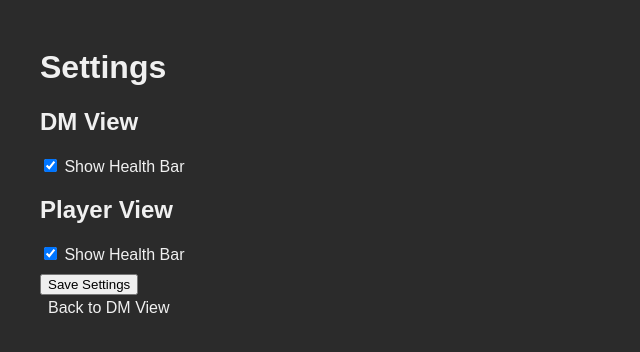
After one commit to MrDMurray/bigbattle, a Flask app: page /settings in a window 1280 px wide. The commit adds this page. Shown: the top 352 px of the page, without its empty margins (0-640 px from the left). Run offline with Flask 3, Linux system fonts and the light colour scheme.

Commit message:
Add health bar feature and settings

```diff
--- a/app.py
+++ b/app.py
@@ -15,6 +15,10 @@ app.config["UPLOAD_FOLDER"] = UPLOAD_FOLDER
 # instances which track their own hit points.
 npc_groups = []  # list of dicts
 next_id = 1
+settings = {
+    "dm_view_health_bar": True,
+    "player_view_health_bar": True,
+}
 
 
 def init_db():
@@ -42,6 +46,7 @@ def init_db():
 @dataclass
 class NPC:
     hp: int
+    max_hp: int
 
 
 def allowed_file(filename):
@@ -54,14 +59,22 @@ def index():
     for g in npc_groups:
         g["total_hp"] = sum(n.hp for n in g.get("npcs", []))
         g["count"] = len(g.get("npcs", []))
-    return render_template("index.html", groups=npc_groups)
+    return render_template("index.html", groups=npc_groups, settings=settings)
 
 
 @app.route('/player_view', methods=['GET'])
 def player_view():
     for g in npc_groups:
         g["count"] = len(g.get("npcs", []))
-    return render_template('player_view.html', groups=npc_groups)
+    return render_template('player_view.html', groups=npc_groups, settings=settings)
+
+
+@app.route('/settings', methods=['GET', 'POST'])
+def settings_page():
+    if request.method == 'POST':
+        settings['dm_view_health_bar'] = 'dm_view_health_bar' in request.form
+        settings['player_view_health_bar'] = 'player_view_health_bar' in request.form
+    return render_template('settings.html', settings=settings)
 
 
 @app.route('/add_group', methods=['GET'])
@@ -103,7 +116,8 @@ def add_group():
         "attack_bonus": int(data.get("attack_bonus", 0)),
         "attack_die": "1d20",
         "icon": data.get("name", "default_icon") + ".png",
-        "npcs": [NPC(base_hp) for _ in range(count)],
+        "base_hp": base_hp,
+        "npcs": [NPC(base_hp, base_hp) for _ in range(count)],
     }
     npc_groups.append(group)
     next_id += 1
--- a/static/css/style.css
+++ b/static/css/style.css
@@ -34,3 +34,16 @@ button:active { transform: scale(0.95); }
 #log-container { position: fixed; bottom: 10px; left: 50%; transform: translateX(-50%); width: 300px; }
 #log { background: #1b1b1b; border: 1px solid #555; padding: 4px; font-size: 12px; height: 3em; overflow-y: auto; }
 .attack-die { margin-left: 4px; font-size: 12px; }
+
+.hp-bar {
+  width: 100%;
+  height: 4px;
+  margin-top: 2px;
+  border-radius: 2px;
+}
+.hp-bar.green { background: #2ecc71; }
+.hp-bar.yellow { background: #f1c40f; }
+.hp-bar.orange { background: #e67e22; }
+.hp-bar.red { background: #e74c3c; }
+
+.settings-section { margin-bottom: 10px; }
--- a/templates/index.html
+++ b/templates/index.html
@@ -12,7 +12,7 @@
     <nav class="top-nav">
       <a id="add-group-btn" href="{{ url_for('add_group_page') }}">+ Add NPC Group</a>
       <a href="{{ url_for('player_view') }}" class="nav-link">Player View</a>
-      <a href="#" class="nav-link">Settings</a>
+      <a href="{{ url_for('settings_page') }}" class="nav-link">Settings</a>
     </nav>
     <div id="groups">
       {% for g in groups %}
@@ -24,6 +24,10 @@
             <span class="hp-label">{{ npc.hp }}</span>
             <img src="{{ url_for('static', filename='icons/' + (g.icon if g.icon else 'default_icon.png')) }}"
                  onerror="this.onerror=null;this.src='{{ url_for('static', filename='icons/default_icon.png') }}';" />
+            {% if settings.dm_view_health_bar %}
+            {% set pct = (npc.hp / npc.max_hp * 100) if npc.max_hp else 100 %}
+            <div class="hp-bar {{ 'green' if pct>=76 else 'yellow' if pct>=50 else 'orange' if pct>=25 else 'red' }}"></div>
+            {% endif %}
           </div>
           {% endfor %}
         </div>
--- /dev/null
+++ b/templates/settings.html
@@ -0,0 +1,28 @@
+<!DOCTYPE html>
+<html lang="en">
+<head>
+  <meta charset="UTF-8">
+  <meta name="viewport" content="width=device-width, initial-scale=1.0">
+  <title>Settings</title>
+  <link rel="stylesheet" href="{{ url_for('static', filename='css/style.css') }}">
+</head>
+<body>
+  <div class="container">
+    <h1>Settings</h1>
+    <form action="{{ url_for('settings_page') }}" method="post">
+      <div class="settings-section">
+        <h2>DM View</h2>
+        <label><input type="checkbox" name="dm_view_health_bar" {% if settings.dm_view_health_bar %}checked{% endif %}> Show Health Bar</label>
+      </div>
+      <div class="settings-section">
+        <h2>Player View</h2>
+        <label><input type="checkbox" name="player_view_health_bar" {% if settings.player_view_health_bar %}checked{% endif %}> Show Health Bar</label>
+      </div>
+      <button type="submit">Save Settings</button>
+    </form>
+    <nav class="top-nav">
+      <a href="{{ url_for('index') }}">Back to DM View</a>
+    </nav>
+  </div>
+</body>
+</html>
```
Also changed, not shown: templates/player_view.html (+11 -6 lines).
